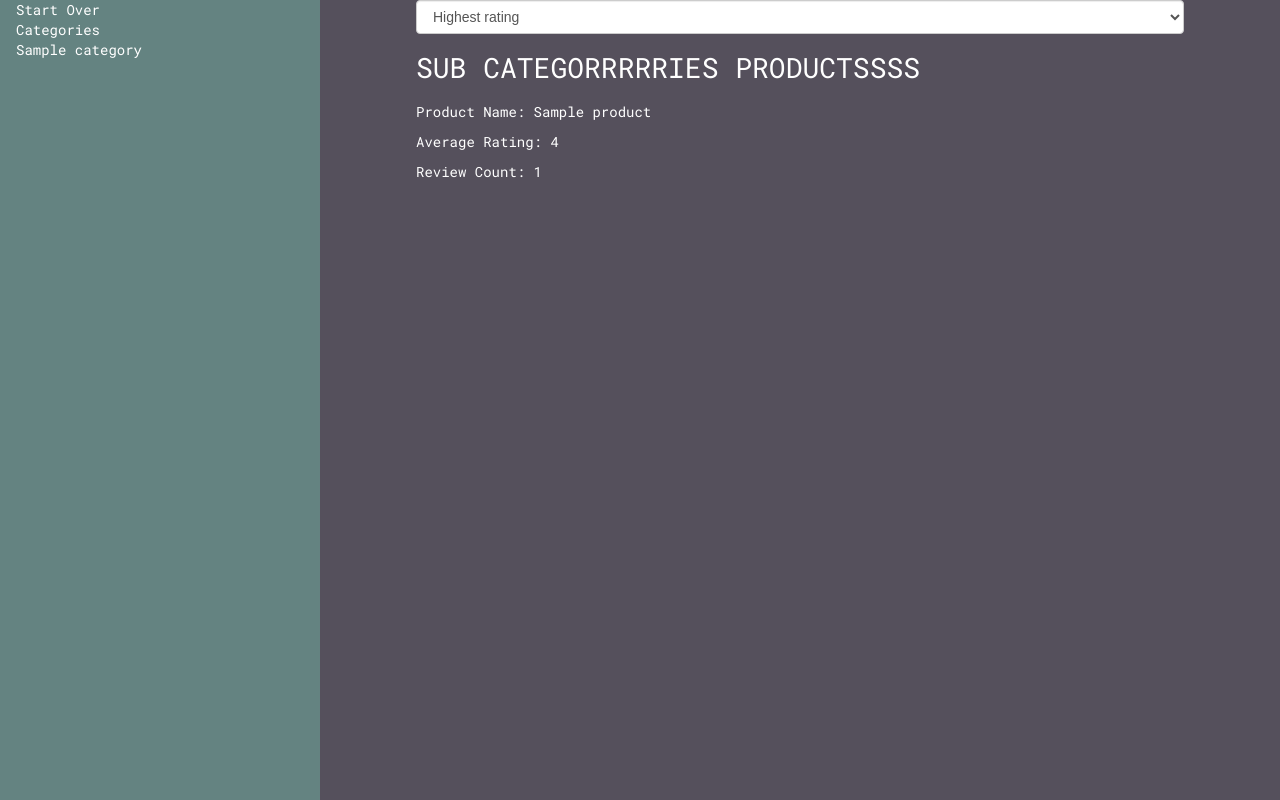
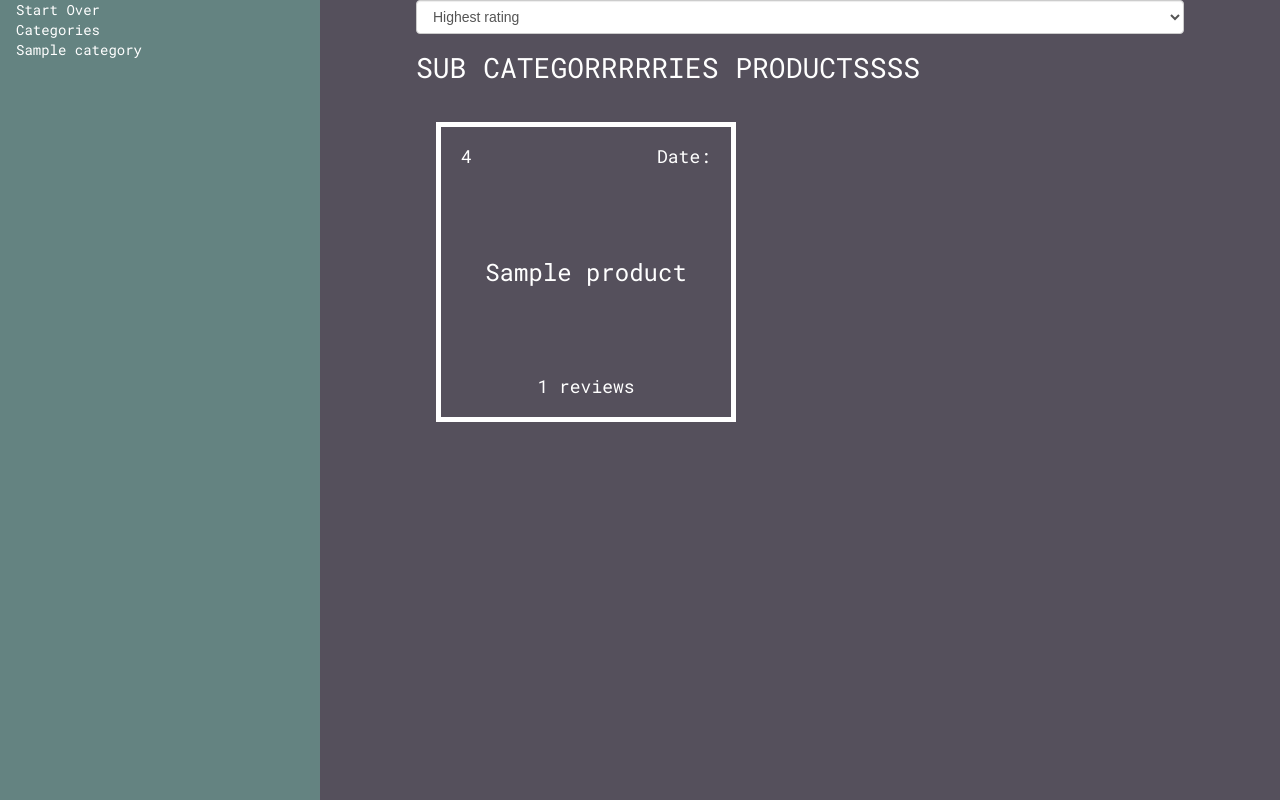
Before and after one commit to DigitalCrafts-September-2016-Cohort/team_freedom_nerdreview, a Flask app: template templates/sub_categories.html in a window 1280 px wide. Run offline with Flask 2, Linux system fonts and the light colour scheme; the template is opened without the code that fills it: most values are stand-ins (such as "Sample title", 1, 10 or a date in 2020); some libraries are stand-ins or nearby versions.

Commit message:
changes a few styles of the tiles around

```diff
--- a/static/css/main.css
+++ b/static/css/main.css
@@ -13,6 +13,12 @@ body {
 ul {
     padding: 0;
     list-style: none;
+}
+
+.cf::after {
+    content: " ";
+    display: block;
+    clear: both;
 }
 
 .nav-wrapper {
@@ -76,7 +82,8 @@ main a {
 .tile .rating,
 .tile .date,
 .tile .product,
-.tile .reviewer {
+.tile .reviewer,
+.tile .review-count {
     margin: 0;
 }
 
--- a/templates/reviews.html
+++ b/templates/reviews.html
@@ -26,7 +26,7 @@
         {% for review in reviews_list %}
         <li class="tile">
             <a href="/reviews/{{review.id}}">
-                <div>
+                <div class="cf">
                     <h4 class="rating">{{review.rating}} / 5</h4>
                     <h4 class="date">Date: {{review.date}}</h4>
                 </div>
--- a/templates/sub_categories.html
+++ b/templates/sub_categories.html
@@ -25,11 +25,14 @@
     <h1> SUB CATEGORRRRRIES PRODUCTSSSS</h1>
     <ul>
         {% for product in sub_categories_list %}
-        <li>
+        <li class="tile">
             <a href="/products/{{product.prod_id}}">
-              <p>Product Name: {{product.prod_name}}</p>
-              <p>Average Rating: {{product.avg_rating}}</p>
-              <p>Review Count: {{product.review_count}}</p>
+                <div class="cf">
+                    <h4 class="rating">{{product.avg_rating}}</h4>
+                    <h4 class="date">Date:</h4>
+                </div>
+                <h3 class="product">{{product.prod_name}}</h3>
+                <h4 class="review-count">{{product.review_count}} reviews</h4>
             </a>
         </li>
         {% endfor %}
```
Lines whose indentation alone changed are shown as unchanged.
